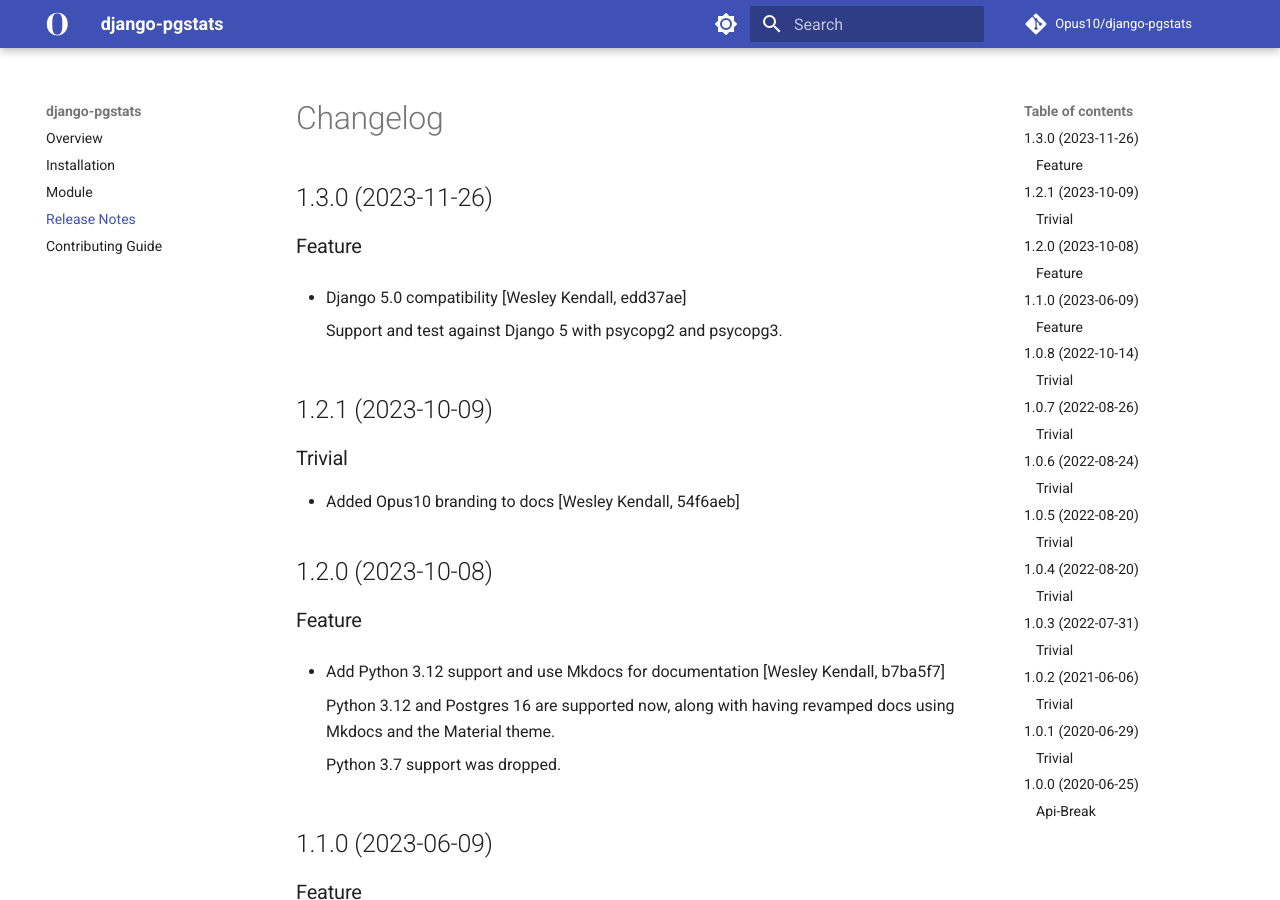
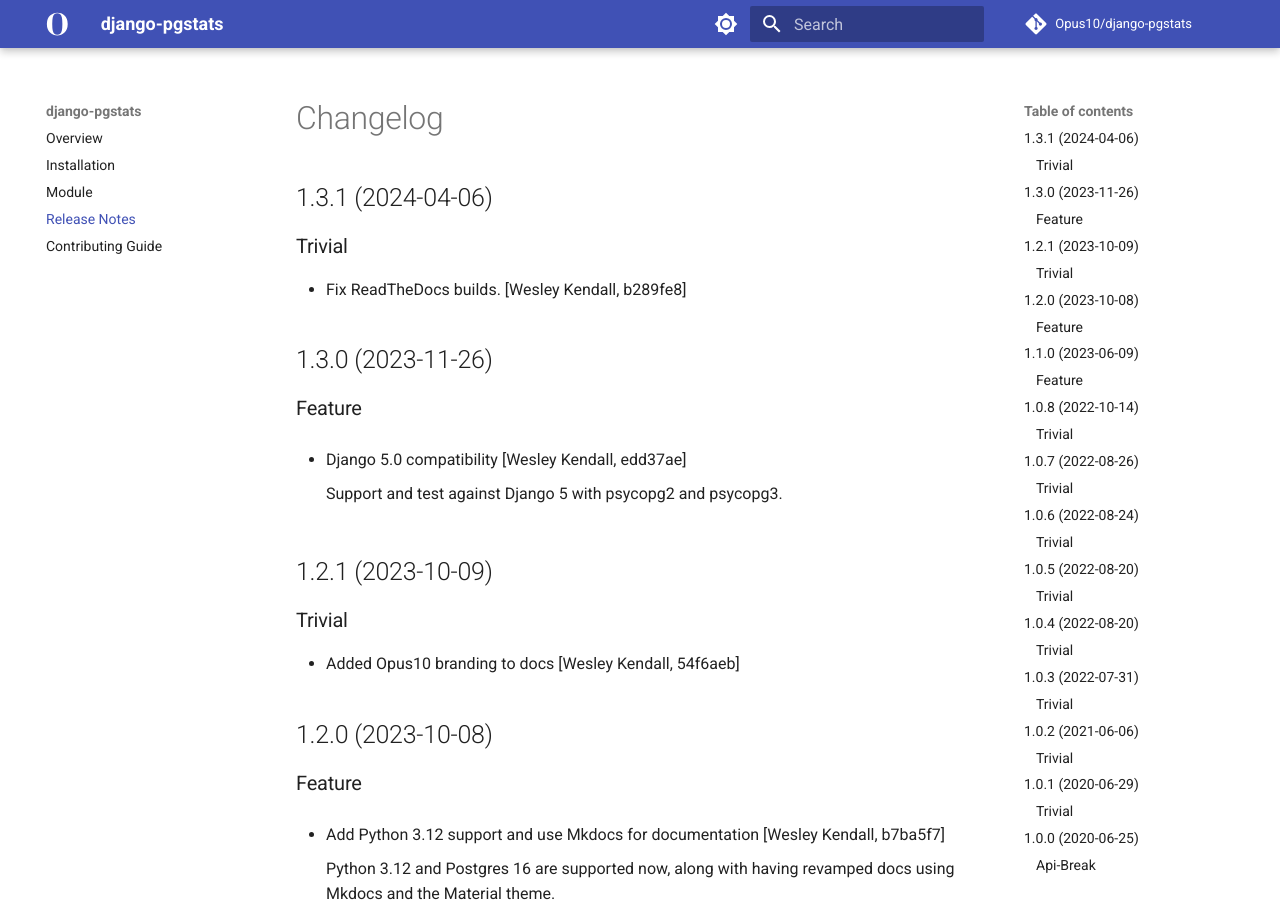
Before and after one commit to Opus10/django-pgstats, an MkDocs documentation site: the page built from docs/release_notes.md, in a window 1280 px wide and 900 px high. Built offline with MkDocs 1.6.1 and Material for MkDocs 9.7.7, drawn with Linux system fonts in a browser that asks for light colours; comment, search, counter and statistics services are not loaded.

Commit message:
Release version 1.3.1 [skip ci]
Type: trivial

```diff
--- a/docs/release_notes.md
+++ b/docs/release_notes.md
@@ -1,4 +1,10 @@
 # Changelog
+
+## 1.3.1 (2024-04-06)
+
+### Trivial
+
+  - Fix ReadTheDocs builds. [Wesley Kendall, b289fe8]
 
 ## 1.3.0 (2023-11-26)
 
--- a/pyproject.toml
+++ b/pyproject.toml
@@ -29,7 +29,7 @@
 exclude = [
   "*/tests/"
 ]
-version = "1.3.0"
+version = "1.3.1"
 description = "Commands and models for tracking internal postgres stats."
 authors = ["Wes Kendall", "Tómas Árni Jónasson"]
 classifiers = [
```
Also changed, not shown: CHANGELOG.md (+6 -0 lines).
